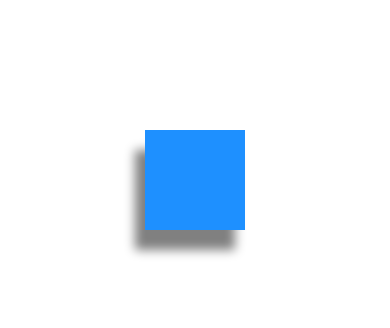
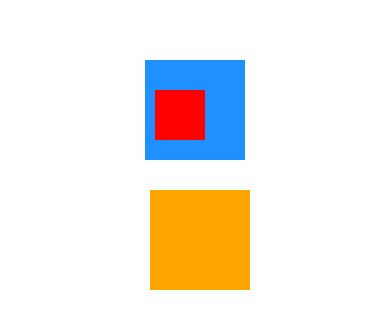
Before and after one commit to dangtrannam/DoneWithIt, a React Native app: screen / in a window 390 px wide. Shown: the part 242-570 px from the top of the page. Built offline with nearby package versions, Linux system fonts and the light colour scheme.

Commit message:
padding & margin

```diff
--- a/App.tsx
+++ b/App.tsx
@@ -33,12 +33,27 @@
           backgroundColor: "dodgerblue",
           height: 100,
           width: 100,
-          shadowColor: "grey",
-          shadowOffset: { width: -10, height: 20 },
-          shadowOpacity: 1,
-          shadowRadius: 10,
-
-          elevation: 5, //android
+          padding: 20,
+          paddingHorizontal: 10,
+          paddingVertical: 30,
+        }}
+      >
+        <View
+          style={{
+            backgroundColor: "red",
+            height: 50,
+            width: 50,
+          }}
+        ></View>
+      </View>
+      <View
+        style={{
+          backgroundColor: "orange",
+          height: 100,
+          width: 100,
+          margin: 10,
+          marginStart: 20,
+          marginTop: 30,
         }}
       ></View>
     </View>
```
